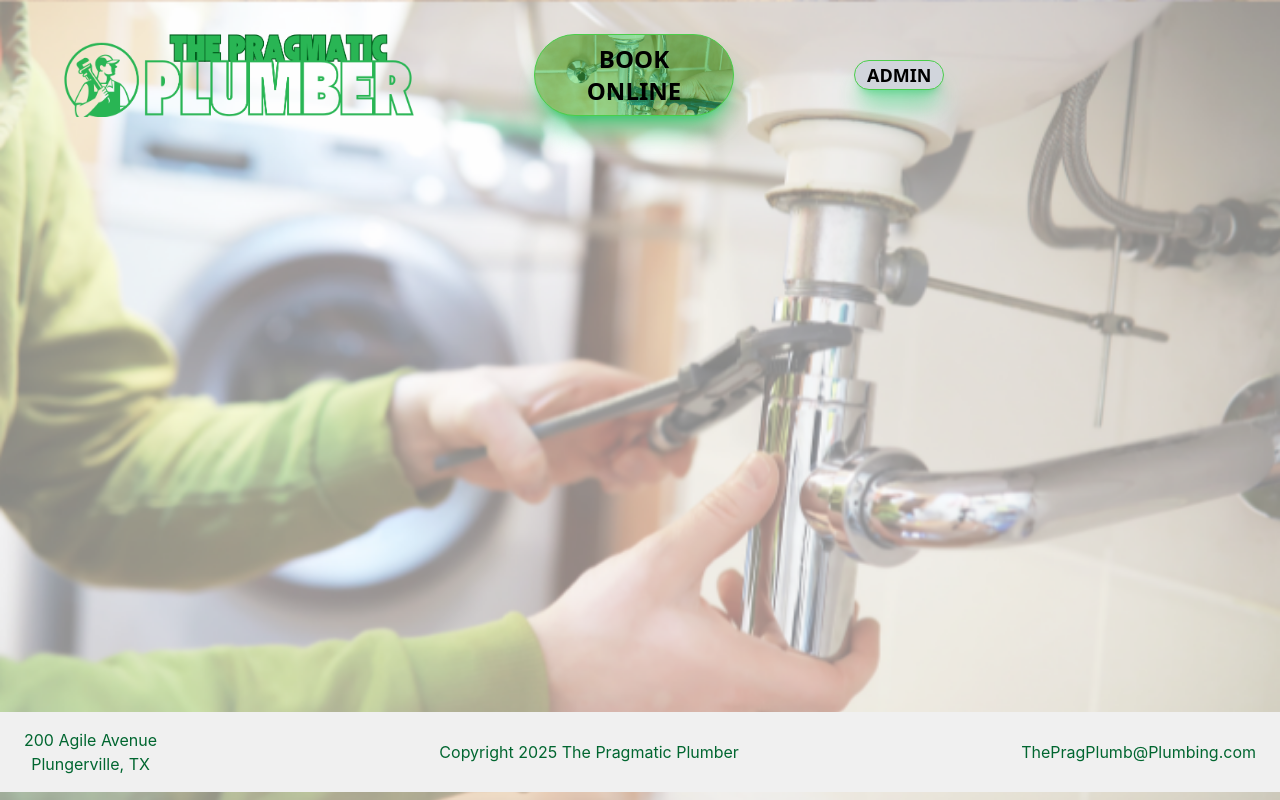
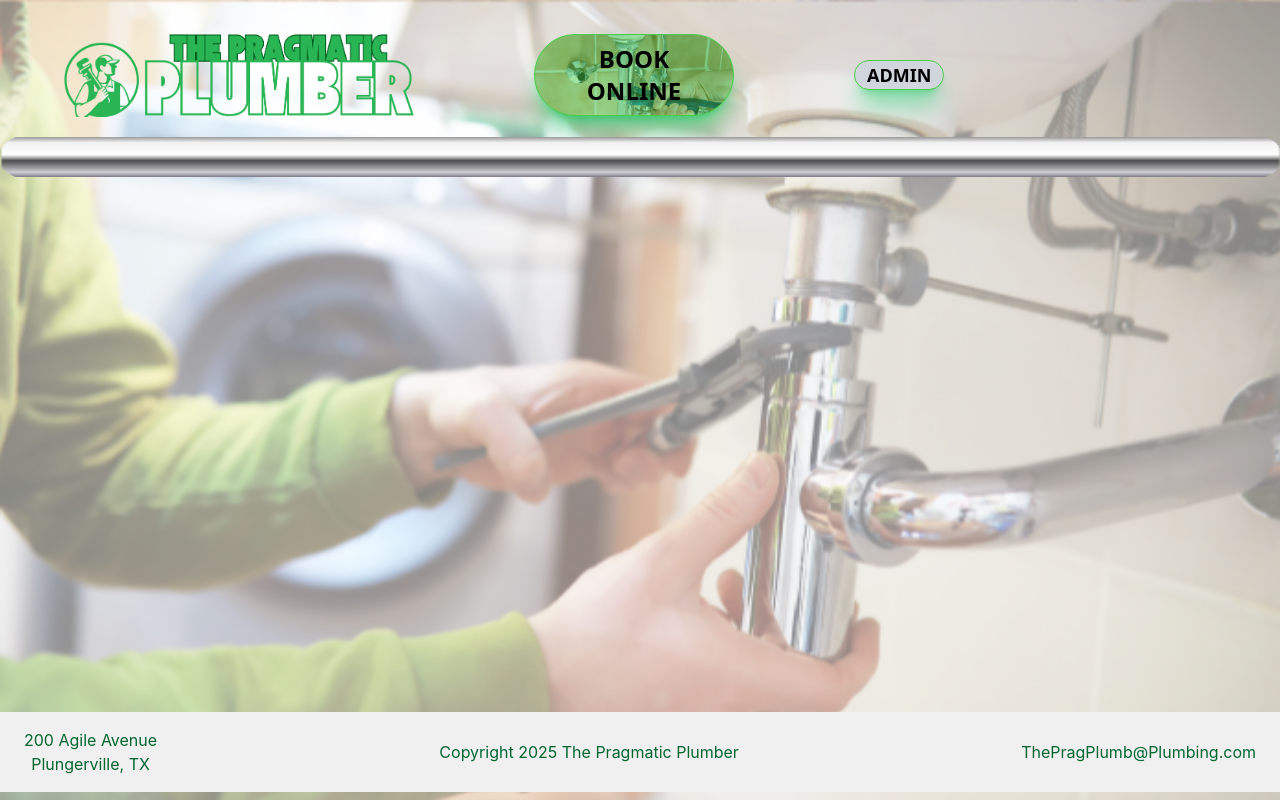
Before and after one commit to DSD-Cohort-Spring2025-TeamJ/local-service-client, a React (Vite) app: page / in a window 1280 px wide. Built offline with nearby package versions, Linux system fonts and the light colour scheme.

Commit message:
misc updates - pipe related

```diff
--- a/src/App.jsx
+++ b/src/App.jsx
@@ -5,6 +5,7 @@ import ServiceRequest from "./pages/ServiceRequest";
 import Header from "/src/components/Header.jsx"
 import Modal from "./components/Modal";
 import Footer from "./components/Footer.jsx";
+import Pipe from "./components/Pipe.jsx"
 import "./css/App.css";
 
 function App() {
@@ -15,6 +16,9 @@ function App() {
     <div className="flex flex-col min-h-screen pt-8 pb-2">
       <div className="flex-grow">
         <Header setOpen={setOpen} />
+
+        <Pipe className="pipe h-[40px] mt-5"/>
+
         <Switch>
           <Route
             exact
--- a/src/components/Pipe.jsx
+++ b/src/components/Pipe.jsx
@@ -1,9 +1,9 @@
 import pipe from '/src/assets/pipe.png'
 
-export default function Pipe() {
+export default function Pipe({className}) {
     return (
         <img src={pipe}
-        className="w-full h-5 mt-1"
+        className={className}
         alt="metal pipe" />
     )
 }
--- a/src/components/Services.jsx
+++ b/src/components/Services.jsx
@@ -56,7 +56,7 @@ export default function Services() {
   return (
     <>
       <h1 className="-mt-2 mb-2 font-mono font-semibold text-[#4B4B4B]">Select a Service</h1>
-      <Pipe />
+      <Pipe className="pipe h-[20px] mt-0" />
       <div className="services-nav">
         {renderServiceButtons}
       </div>
--- a/src/css/App.css
+++ b/src/css/App.css
@@ -16,6 +16,10 @@
   @apply fixed top-1/2 transform -translate-x-1/2 -translate-y-1/2
   bg-[#F0F0F0] border-3 border-black rounded-lg shadow-xl shadow-green-500/50
   w-[50vw] p-2 z-1000 text-center text-xl
+}
+
+.pipe {
+  @apply w-full
 }
 
 html {
```
